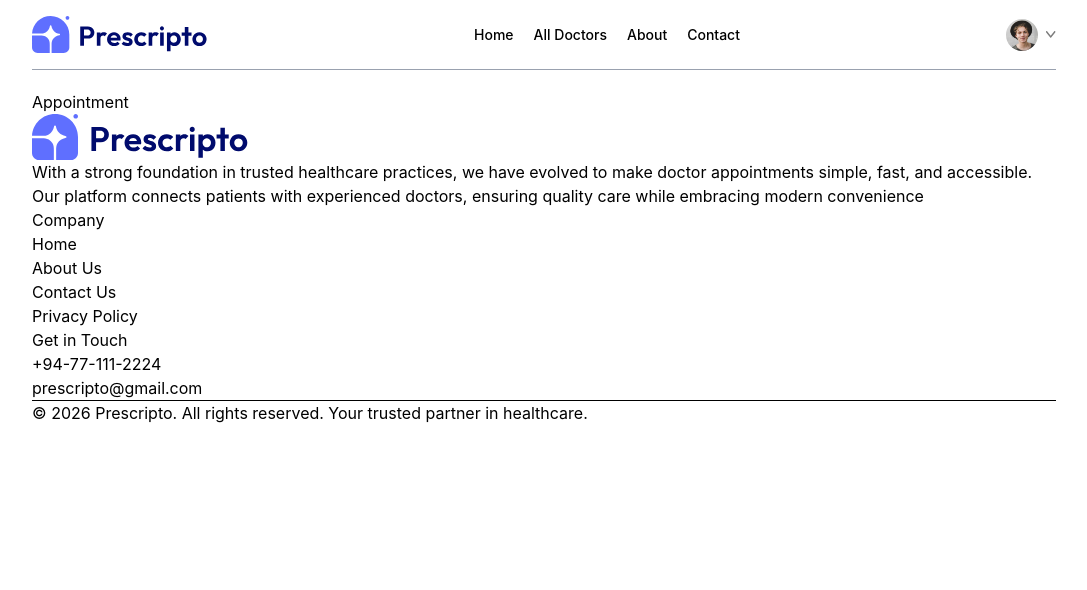
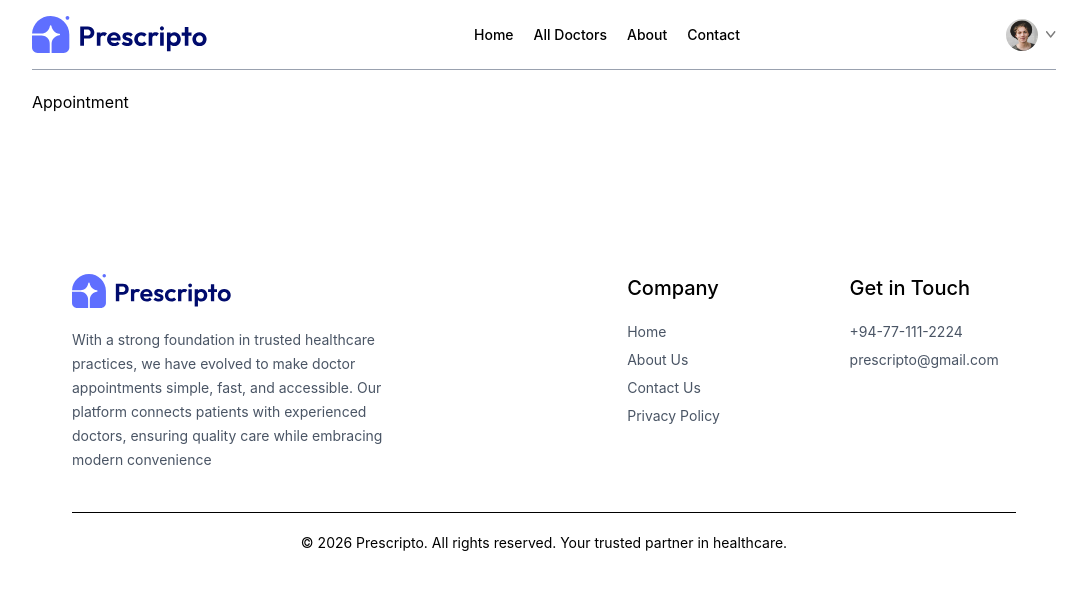
Before and after one commit to Shakithyanshaw/prescripto, a React (Vite) app in the folder frontend/: page /appointment/1 in a window 1280 px wide. Shown: the top 590 px of the page, without its empty margins (96-1183 px from the left). Built offline with nearby package versions, Linux system fonts and the light colour scheme.

Commit message:
add css properties to footer components

```diff
--- a/frontend/src/components/Footer.jsx
+++ b/frontend/src/components/Footer.jsx
@@ -3,12 +3,12 @@
 
 const Footer = () => {
   return (
-    <div>
-      <div>
+    <div className="md:mx-10">
+      <div className="flex flex-col sm:grid grid-cols-[3fr_1fr_1fr] gap-14 my-10 mt-40 text-sm">
         {/*--------------Left Side--------------*/}
         <div>
-          <img src={assets.logo} alt="" />
-          <p>
+          <img className="mb-5 w-40" src={assets.logo} alt="" />
+          <p className="w-full md:w-2/3 text-gray-600 leading-6">
             With a strong foundation in trusted healthcare practices, we have
             evolved to make doctor appointments simple, fast, and accessible.
             Our platform connects patients with experienced doctors, ensuring
@@ -17,8 +17,8 @@
         </div>
         {/*--------------Center Side--------------*/}
         <div>
-          <p>Company</p>
-          <ul>
+          <p className="text-xl font-medium mb-5">Company</p>
+          <ul className="flex flex-col gap-2 text-gray-600">
             <li>Home</li>
             <li>About Us</li>
             <li>Contact Us</li>
@@ -27,8 +27,8 @@
         </div>
         {/*--------------Right Side--------------*/}
         <div>
-          <p>Get in Touch</p>
-          <ul>
+          <p className="text-xl font-medium mb-5">Get in Touch</p>
+          <ul className="flex flex-col gap-2 text-gray-600">
             <li>+94-77-111-2224</li>
             <li>prescripto@gmail.com</li>
           </ul>
@@ -37,7 +37,7 @@
       {/*--------------Copy Right--------------*/}
       <div>
         <hr />
-        <p>
+        <p className="py-5 text-sm text-center">
           © 2026 Prescripto. All rights reserved. Your trusted partner in
           healthcare.
         </p>
```
